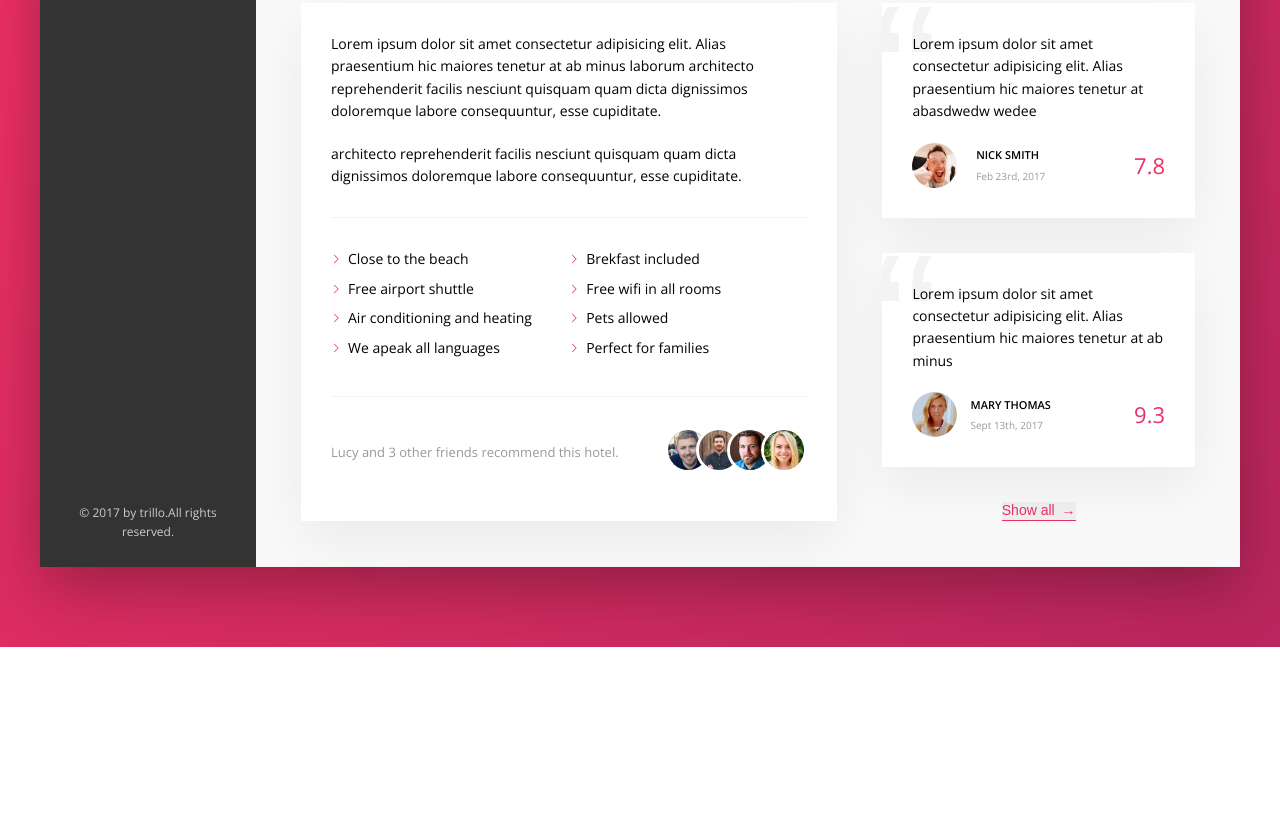
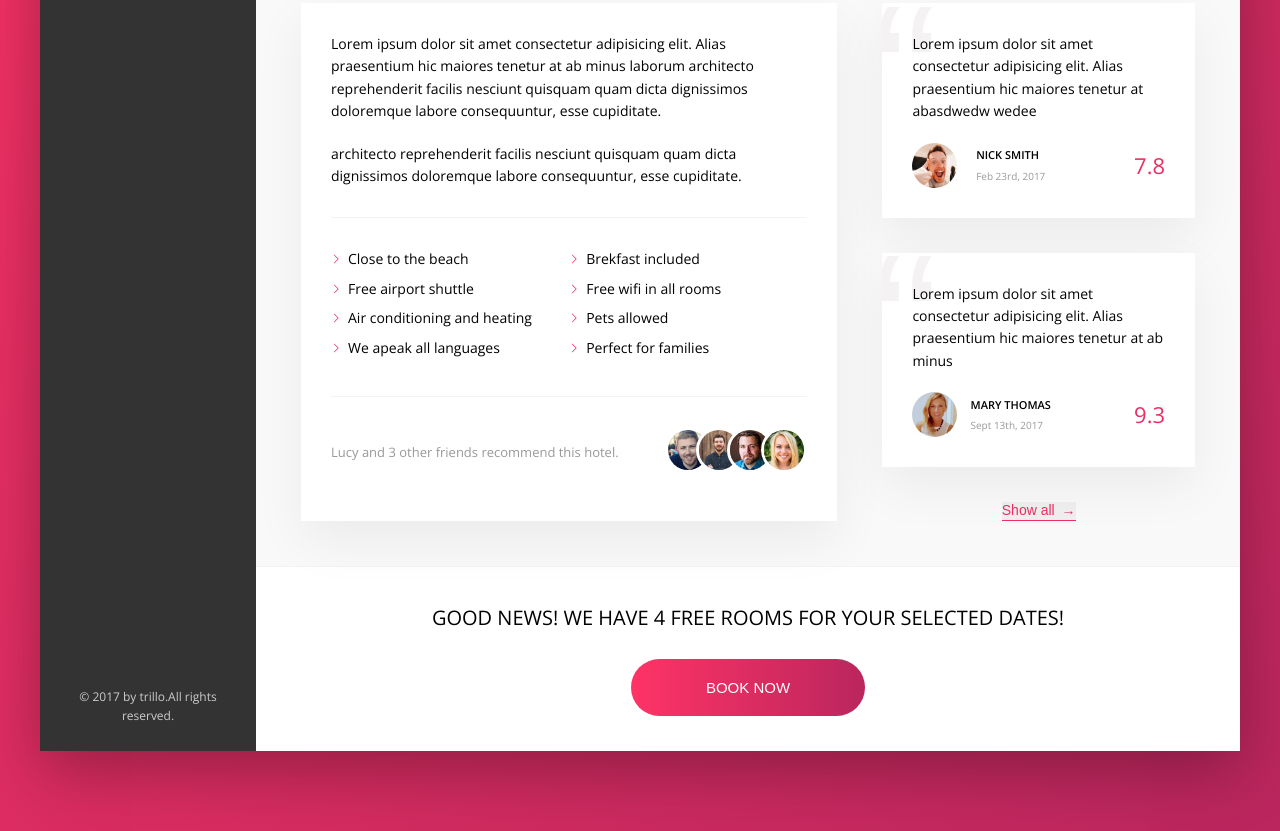
Before and after one commit to FatemehShojaei/Trillo, a website: page index.html in a window 1280 px wide. Shown: the part 644-1475 px from the top of the page. Before the commit the page ends 1291 px from the top, so only its background shows below. Drawn offline with nearby package versions, Linux system fonts and the light colour scheme.

Commit message:
btn visible or invisible is completed

```diff
--- a/index.html
+++ b/index.html
@@ -238,6 +238,15 @@
               <button class="btn-inline">Show all <span>&rarr;</span></button>
             </figure>
           </div>
+          <div class="cta">
+            <h2 class="cta__book-now">
+              Good news! We have 4 free rooms for your selected dates!
+            </h2>
+            <button class="btn">
+              <span class="btn__visible">Book now</span>
+              <span class="btn__invisible">Only 4 rooms left</span>
+            </button>
+          </div>
         </main>
       </div>
     </div>
--- a/sass/_components.scss
+++ b/sass/_components.scss
@@ -441,3 +441,77 @@
     z-index: 1;
   }
 }
+
+/////////////////////////////////////
+/////// CALL TO ACTION
+
+.cta {
+  padding: 3.5rem 0;
+  text-align: center;
+
+  &__book-now {
+    text-transform: uppercase;
+    font-size: 2rem;
+    font-weight: 300;
+    margin-bottom: 2.5rem;
+  }
+}
+
+/////////////////////////////////////
+/////// BTN VISIBLE OR INVISIBLE
+
+.btn {
+  font-size: 1.5rem;
+  border: none;
+  font-weight: 300;
+  text-transform: uppercase;
+  border-radius: 100px;
+  background-image: linear-gradient(
+    to right,
+    var(--color-primary-light),
+    var(--color-primary-dark)
+  );
+  color: #fff;
+  position: relative;
+  overflow: hidden;
+  cursor: pointer;
+
+  & > * {
+    display: inline-block;
+    height: 100%;
+    width: 100%;
+    transition: all 0.2s;
+  }
+
+  &:hover {
+    background-image: linear-gradient(
+      to left,
+      var(--color-primary-light),
+      var(--color-primary-dark)
+    );
+  }
+
+  &__visible {
+    padding: 2rem 7.5rem;
+  }
+
+  &__invisible {
+    padding: 2rem 0;
+    position: absolute;
+    top: -100%;
+    left: 0;
+  }
+
+  &:hover &__visible {
+    transform: translateY(100%);
+  }
+
+  &:hover &__invisible {
+    top: 0;
+  }
+
+  &:focus {
+    outline: none;
+    animation: pulsate 1s infinite;
+  }
+}
```
Also changed, not shown: css/style.css.
